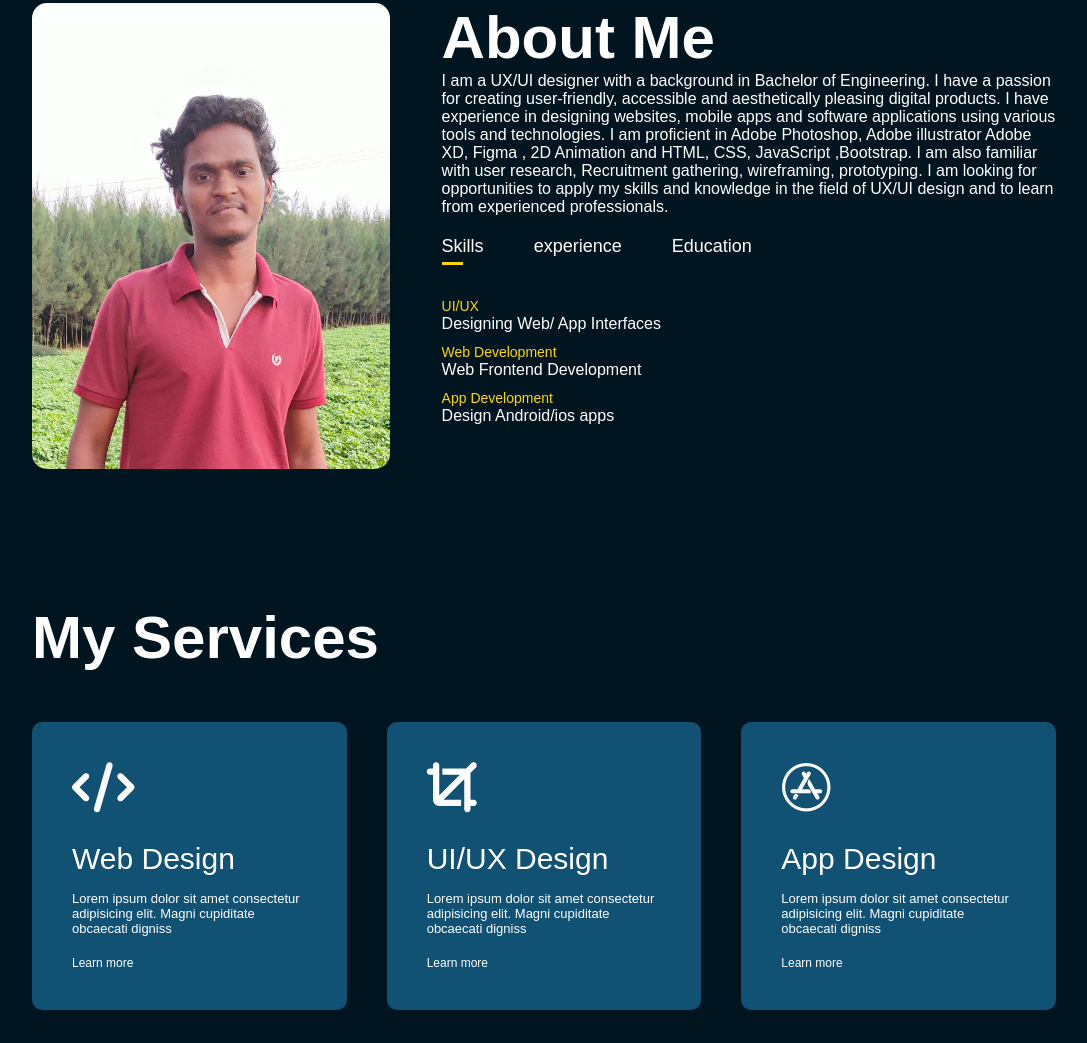
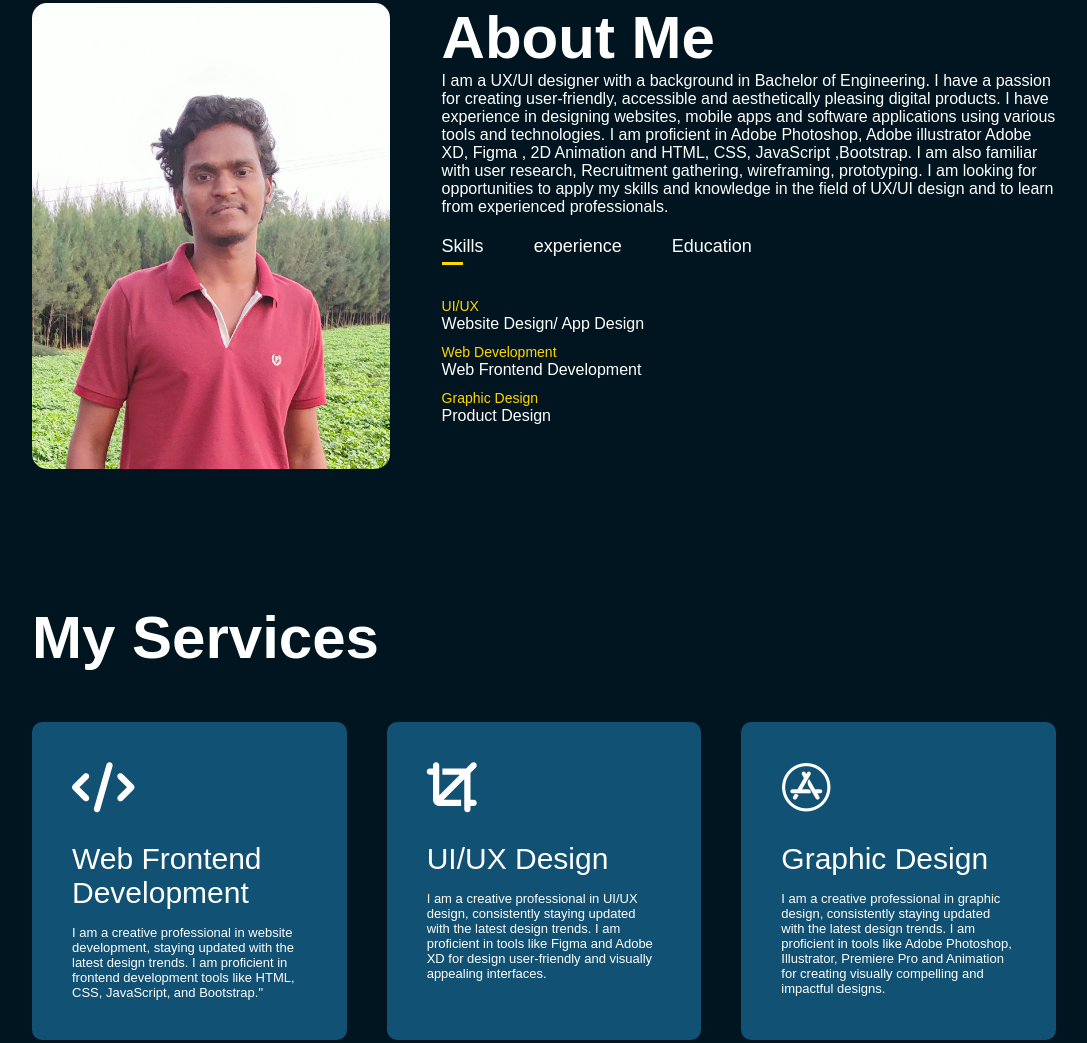
Before and after one commit to Arulkumardesigner/Online-Portfolio, a plain HTML site: page index.html in a window 1280 px wide. Shown: the part 887-1930 px from the top of the page, without its empty margins (96-1183 px from the left). Drawn offline with Linux system fonts and the light colour scheme.

Commit message:
new content add

```diff
--- a/index.html
+++ b/index.html
@@ -48,19 +48,19 @@
 					</div>
 					<div class="tab-contents active-tab" id="skills">
 						<ul>
-							<li><span>UI/UX</span><br>Designing Web/ App Interfaces</li>
+							<li><span>UI/UX</span><br>Website Design/ App Design</li>
 							<li><span>Web Development</span><br>Web Frontend Development</li>
-							<li><span>App Development</span><br>Design Android/ios apps</li>
+							<li><span>Graphic Design</span><br>Product Design</li>
 						</ul>
 					</div>
 					<div class="tab-contents" id="experience">
 						<ul>
-							<li><span>2024 (Jun-still Now)</span><br>Internship at xooninfotech Pvt Ltd.</li>
+							<li><span>2024 (Jun-still Now)</span><br>UI/UX Designer Internship at Xoon Infotech and Consulting Pvt Ltd.</li>
 						</ul>
 					</div>
 					<div class="tab-contents" id="Education">
 						<ul>
-							<li><span>2023</span><br>UI/ UX Design Training at Image Creative Education.</li>
+							<li><span>2023</span><br>UI/ UX Design at Image Creative Education.</li>
 							<li><span>2014-2018</span><br>BE from A.R.Engineering College</li>
 						</ul>
 					</div>
@@ -75,21 +75,21 @@
 		<div class="services-list">
 			<div>
 				<i class="fa-solid fa-code"></i>
-				<h2>Web Design</h2>
-				<p>Lorem ipsum dolor sit amet consectetur adipisicing elit. Magni cupiditate obcaecati digniss</p>
-				<a href="#">Learn more</a>
+				<h2>Web Frontend Development</h2>
+				<p>I am a creative professional in website development, staying updated with the latest design trends. I am proficient in frontend development tools like HTML, CSS, JavaScript, and Bootstrap."</p>
+
 			</div>
 			<div>
 				<i class="fa-solid fa-crop"></i>
 				<h2>UI/UX Design</h2>
-				<p>Lorem ipsum dolor sit amet consectetur adipisicing elit. Magni cupiditate obcaecati digniss</p>
-				<a href="#">Learn more</a>
+				<p>I am a creative professional in UI/UX design, consistently staying updated with the latest design trends. I am proficient in tools like Figma and Adobe XD for design user-friendly and visually appealing interfaces.</p>
+
 			</div>
 			<div>
 				<i class="fa-brands fa-app-store"></i>
-				<h2>App Design</h2>
-				<p>Lorem ipsum dolor sit amet consectetur adipisicing elit. Magni cupiditate obcaecati digniss</p>
-				<a href="#">Learn more</a>
+				<h2>Graphic Design</h2>
+				<p>I am a creative professional in graphic design, consistently staying updated with the latest design trends. I am proficient in tools like Adobe Photoshop, Illustrator, Premiere Pro and Animation for creating visually compelling and impactful designs.</p>
+
 			</div>
 		</div>
 	</div>
```
